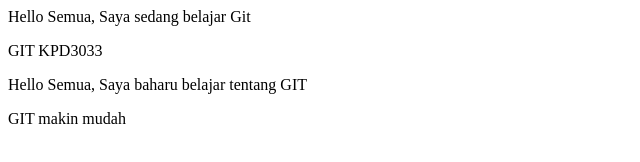
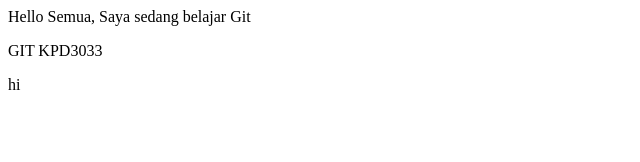
Before and after one commit to FAHIM1KPD1/project01-html, a plain HTML site: page index.html in a window 1280 px wide. Shown: the whole page, without its empty margins (0-640 px from the left). Drawn offline with Linux system fonts and the light colour scheme.

```diff
--- a/index.html
+++ b/index.html
@@ -5,7 +5,6 @@
     <body>
         <p>Hello Semua, Saya sedang belajar Git</p>
         <p>GIT KPD3033</p>
-        <p>Hello Semua, Saya baharu belajar tentang GIT</p>
-        <P>GIT makin mudah</P>
+        <p>hi</p>
     </body>
 </html>
```
